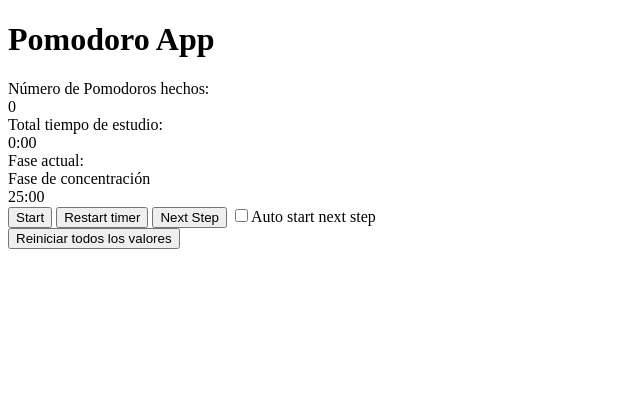
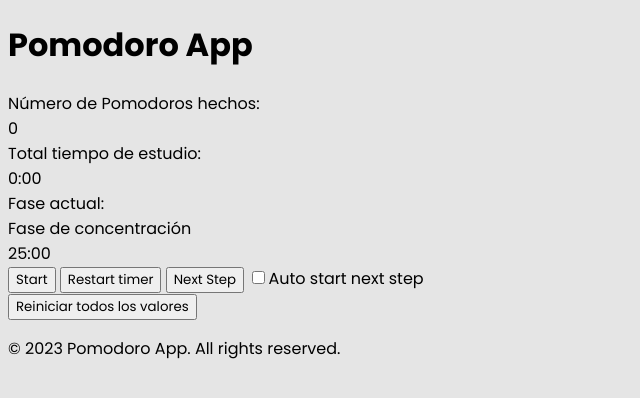
Before and after one commit to javierpiquerasmartinez/pomodoro-app, a plain HTML site: page index.html in a window 1280 px wide. Shown: the whole page, without its empty margins (0-640 px from the left). Drawn offline with Linux system fonts and the light colour scheme.

Commit message:
Agregar estructura semántica al HTML y añadir estilos básicos con CSS

```diff
--- a/index.html
+++ b/index.html
@@ -5,9 +5,17 @@
   <meta name="viewport" content="width=device-width, initial-scale=1.0">
   <title>Pomodoro App</title>
   <script src="app.js"></script>
+  <link rel="stylesheet" href="styles.css">
+  <link rel="preconnect" href="https://fonts.googleapis.com">
+  <link rel="preconnect" href="https://fonts.gstatic.com" crossorigin>
+  <link href="https://fonts.googleapis.com/css2?family=Poppins:ital,wght@0,100;0,200;0,300;0,400;0,500;0,600;0,700;0,800;0,900;1,100;1,200;1,300;1,400;1,500;1,600;1,700;1,800;1,900&display=swap" rel="stylesheet">
 </head>
 <body>
+  <header>
     <h1>Pomodoro App</h1>
+  </header>
+  <main>
+    <!-- Main content goes here -->
     <div>Número de Pomodoros hechos: </div><div id="num-pomodoros"></div>
     <div>Total tiempo de estudio: </div><div id="total-time"></div>
     <div>Fase actual: </div><div id="step"></div>
@@ -19,5 +27,9 @@
     <div>
       <button id="restart-values">Reiniciar todos los valores</button>
     </div>
+  </main>
+  <footer>
+    <p>&copy; 2023 Pomodoro App. All rights reserved.</p>
+  </footer>
 </body>
 </html>
--- /dev/null
+++ b/styles.css
@@ -0,0 +1,6 @@
+* {
+  font-family: 'Poppins', sans-serif;
+}
+html {
+  background: #E5E5E5;
+}
```
Lines whose indentation alone changed are shown as unchanged.
